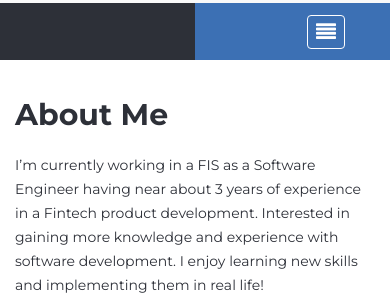
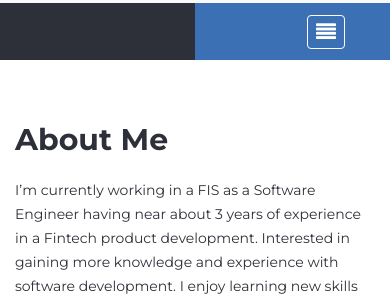
Before and after one commit to AmitKadtan/AmitKadtan.github.io, a plain HTML site: page index.html in a window 390 px wide. Shown: the part 697-1000 px from the top of the page. Drawn offline with Linux system fonts and the light colour scheme; files whose address does not match are found by name.

Commit message:
Update responsive.css

```diff
--- a/css/responsive.css
+++ b/css/responsive.css
@@ -285,7 +285,7 @@
   .section-padding {
     overflow: hidden;
     padding-bottom: 30px;
-    padding-top: 30px;
+    padding-top: 55px;
   }
   .about-section .section-title,
   .section-title {
```
